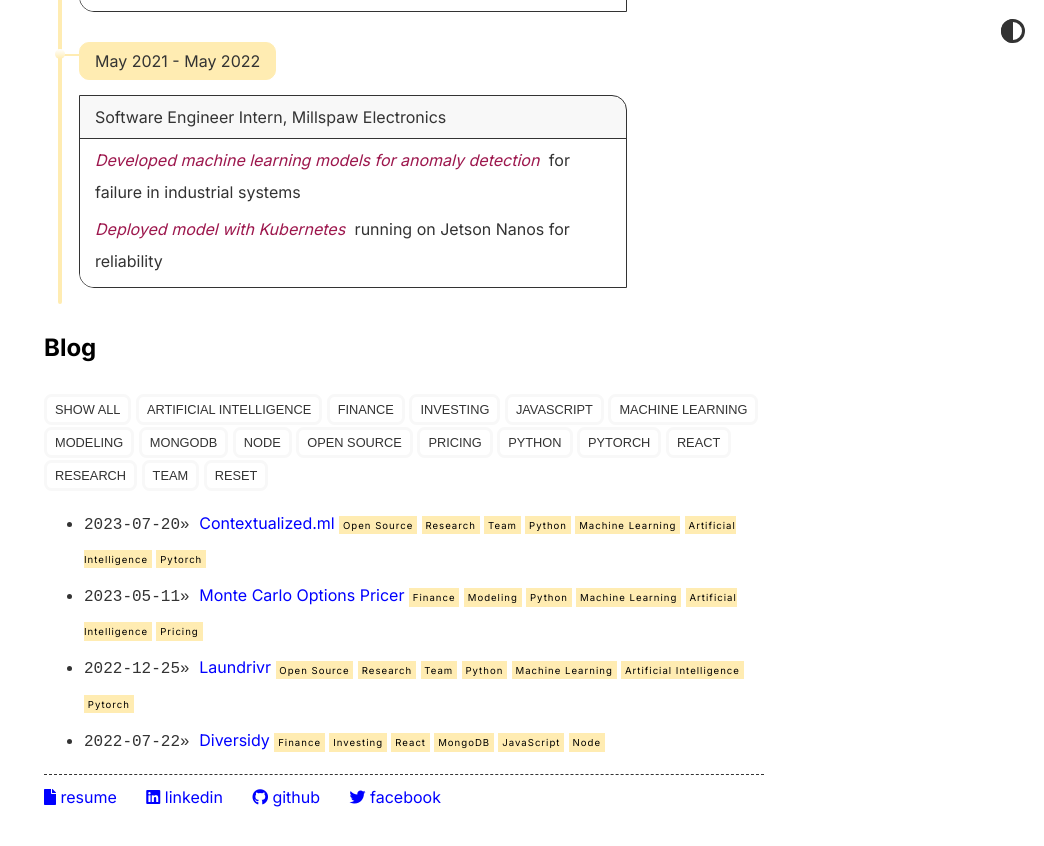
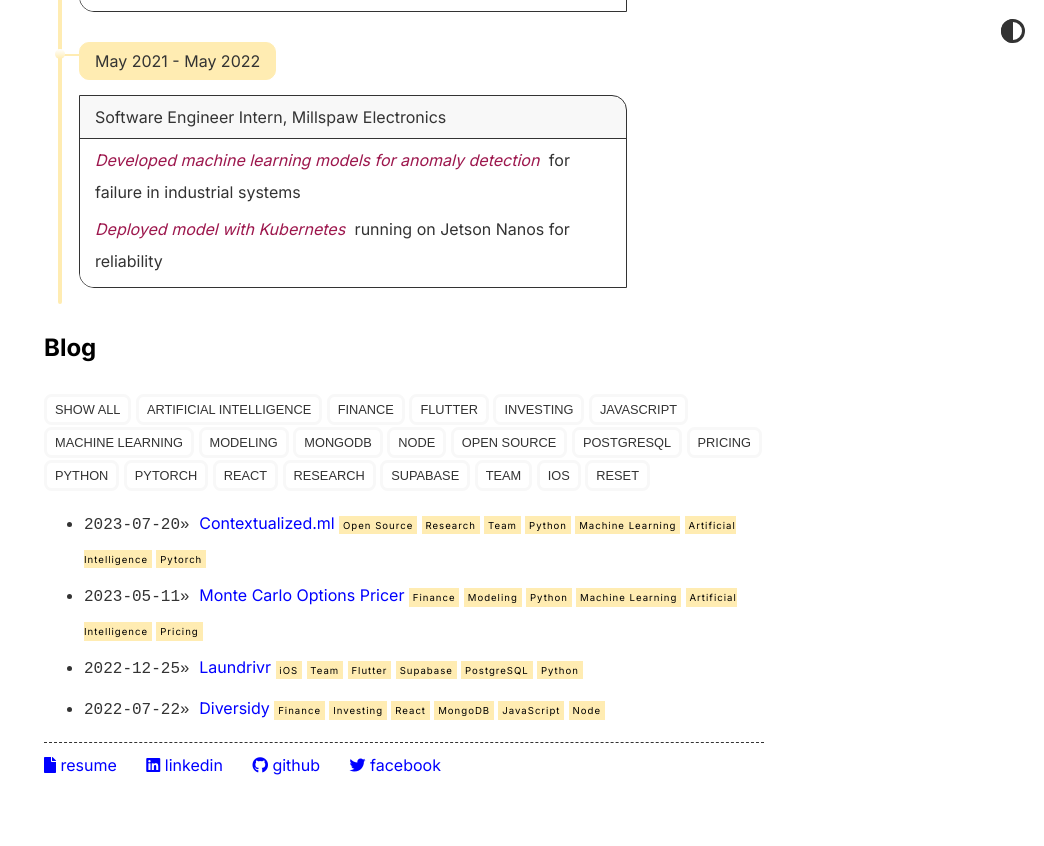
Before and after one commit to aaron10l/aaron10l.github.io, a Jekyll site: the page built from index.md, in a window 1280 px wide and 900 px high, scrolled down 1551 px. Shown: the top 846 px of the window, without its empty margins (236-1280 px from the left). Built offline with Jekyll 4.4.1, drawn with Linux system fonts in a browser that asks for light colours; comment, search, counter and statistics services are not loaded.

```diff
--- a/_posts/2022-12-25-laundrivr-app.md
+++ b/_posts/2022-12-25-laundrivr-app.md
@@ -5,13 +5,12 @@ show_footer: true
 permalink: /laundrivr-app
 github_link: https://github.com/cnellington/Contextualized
 tags:
-    - Open Source
-    - Research
+    - iOS
     - Team
+    - Flutter
+    - Supabase
+    - PostgreSQL
     - Python
-    - Machine Learning
-    - Artificial Intelligence
-    - Pytorch
 ---
 
 <span style="color: red">Page under development! Please check out the source link.</span>
```
Also changed, not shown: favicon.ico.
